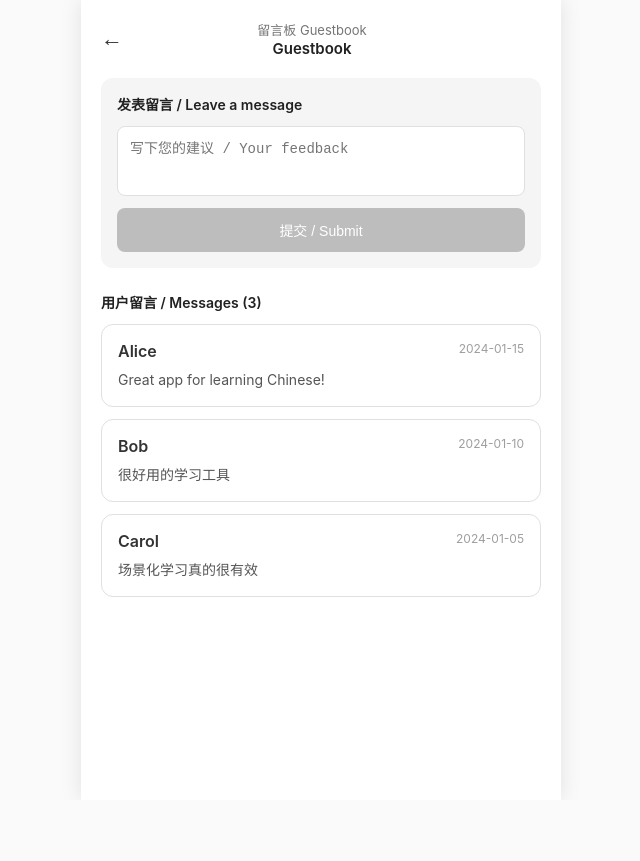
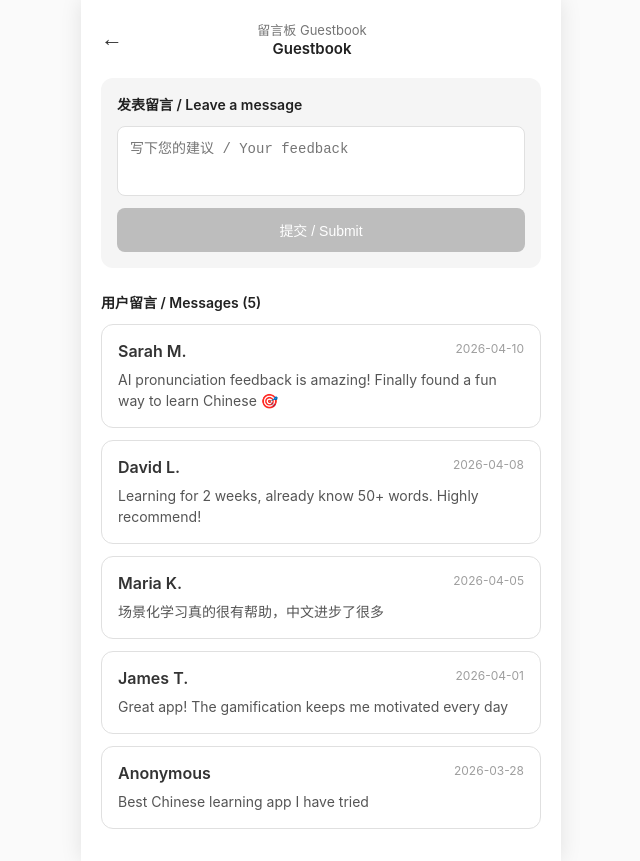
Before and after one commit to ruthoo5613/hanzimatch, a React (Vite) app: page / in a window 1280 px wide. Both pictures are taken after a click on the button "📝 Guestbook". Shown: the whole page, without its empty margins (319-959 px from the left). Before the commit the page ends 800 px from the top, so only its background shows below. Built offline with nearby package versions, Linux system fonts and the light colour scheme; no server answers.

Commit message:
Enhance social proof: fresh testimonials

```diff
--- a/src/components/Guestbook.tsx
+++ b/src/components/Guestbook.tsx
@@ -33,11 +33,13 @@ export function Guestbook() {
     if (saved) {
       setMessages(JSON.parse(saved));
     } else {
-      // 默认留言
+      // 默认留言 - 社交证明
       const defaultMessages: Message[] = [
-        { id: 1, name: 'Alice', content: 'Great app for learning Chinese!', date: '2024-01-15' },
-        { id: 2, name: 'Bob', content: '很好用的学习工具', date: '2024-01-10' },
-        { id: 3, name: 'Carol', content: '场景化学习真的很有效', date: '2024-01-05' },
+        { id: 1, name: 'Sarah M.', content: 'AI pronunciation feedback is amazing! Finally found a fun way to learn Chinese 🎯', date: '2026-04-10' },
+        { id: 2, name: 'David L.', content: 'Learning for 2 weeks, already know 50+ words. Highly recommend!', date: '2026-04-08' },
+        { id: 3, name: 'Maria K.', content: '场景化学习真的很有帮助，中文进步了很多', date: '2026-04-05' },
+        { id: 4, name: 'James T.', content: 'Great app! The gamification keeps me motivated every day', date: '2026-04-01' },
+        { id: 5, name: 'Anonymous', content: 'Best Chinese learning app I have tried', date: '2026-03-28' },
       ];
       setMessages(defaultMessages);
       localStorage.setItem('hanzimatch_messages', JSON.stringify(defaultMessages));
```
Also changed, not shown: 1 other file (tests, documents, lock files or other folders).
